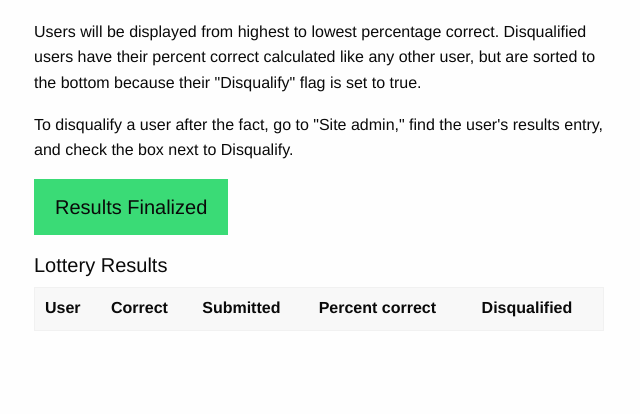
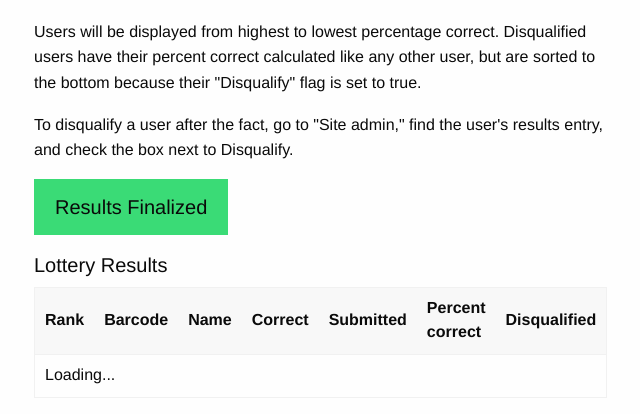
Before and after one commit to evan10s/lottery-v2, a Django app: page /manage/1 in a window 1280 px wide. Shown: the part 1145-1559 px from the top of the page, without its empty margins (21-661 px from the left). Before the commit the page ends 1476 px from the top, so only its background shows below. Run offline with Django 3.2, Linux system fonts and the light colour scheme; a user stored in the database is signed in; tables that the repository leaves empty hold one stand-in row (values such as "Sample post"); data that the repository does not hold is empty; some libraries are stand-ins or nearby versions.

Commit message:
Finish support for showing results

```diff
--- a/lottery/templates/lottery/manageLottery.html
+++ b/lottery/templates/lottery/manageLottery.html
@@ -75,13 +75,16 @@
             <h5>Lottery Results</h5>
             <table id="results">
               <thead>
-                <th>User</th>
+                <th>Rank</th>
+                <th>Barcode</th>
+                <th>Name</th>
                 <th>Correct</th>
                 <th>Submitted</th>
                 <th>Percent correct</th>
                 <th>Disqualified</th>
               </thead>
               <tbody>
+                  <tr><td id="results-load-status" colspan="6">Loading...</td></tr>
               </tbody>
             </table>
           </div>
--- a/lottery/views.py
+++ b/lottery/views.py
@@ -452,11 +452,11 @@ def generateBarcodes(request, drawing_id, num_regular, num_admin):
             # Whatever group the user was added to, remove the user from the other group
             if is_admin_str == kiosk_gr_admin_str:
                 user_gr_remove = Group.objects.get(name="kiosk_%s" % kiosk_gr_user_str) #this method for adding a user to a group is from https://stackoverflow.com/a/6288863/5434744 (this line and next)
-                user_group.user_set.remove(user)
+                user_gr_remove.user_set.remove(user)
             elif is_admin_str == kiosk_gr_user_str:
                 if is_admin_str == kiosk_gr_admin_str:
-                    user_gr_remove = Group.objects.get(name="kiosk_%s" % kiosk_gr_user_str) #this method for adding a user to a group is from https://stackoverflow.com/a/6288863/5434744 (this line and next)
-                    user_group.user_set.remove(user)
+                    user_gr_remove = Group.objects.get(name="kiosk_%s" % kiosk_gr_admin_str) #this method for adding a user to a group is from https://stackoverflow.com/a/6288863/5434744 (this line and next)
+                    user_gr_remove.user_set.remove(user)
 
             codes.append({ 'barcode':result, 'admin':admin })
 
@@ -465,13 +465,20 @@ def generateBarcodes(request, drawing_id, num_regular, num_admin):
         return render(request,"lottery/barcodeOutput.html", context={ 'drawing_name': drawing_name,
         "ar":codes})
 
+def getPercentCorrect(results_dict):
+    print("comparing correct and possible",results_dict)
+    return results_dict.correct / results_dict.possible
+
 def getDrawingResults(request, drawing_id):
     if request.user.is_staff:
         results = Results.objects.filter(drawing_id=drawing_id)
 
         results_list = []
         for r in results:
-            results_list.append({'username':r.for_user.username, 'correct': r.number_correct,
+            results_list.append({'barcode': r.for_user.username, 'username':r.for_user.first_name, 'correct': r.number_correct,
                                  'possible': r.number_possible,'disqualify': r.disqualify})
+
+        results_list.sort(key=getPercentCorrect)
         print(results_list)
-        return HttpResponse(json.dumps(results_list))
+        return HttpResponse(json.dumps(results_list),content_type="application/json")
+    return HttpResponse("403 Forbidden")
```
